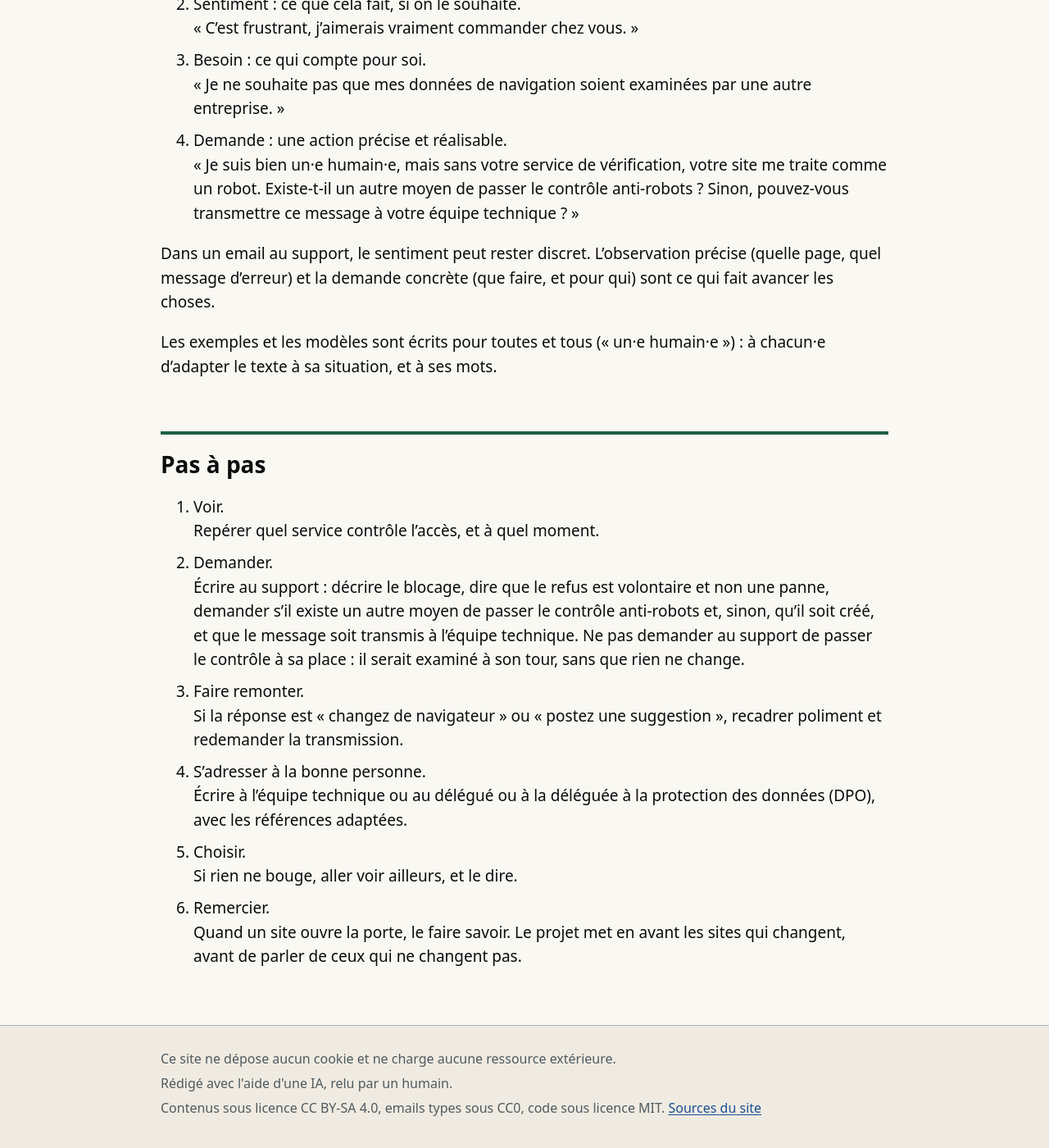
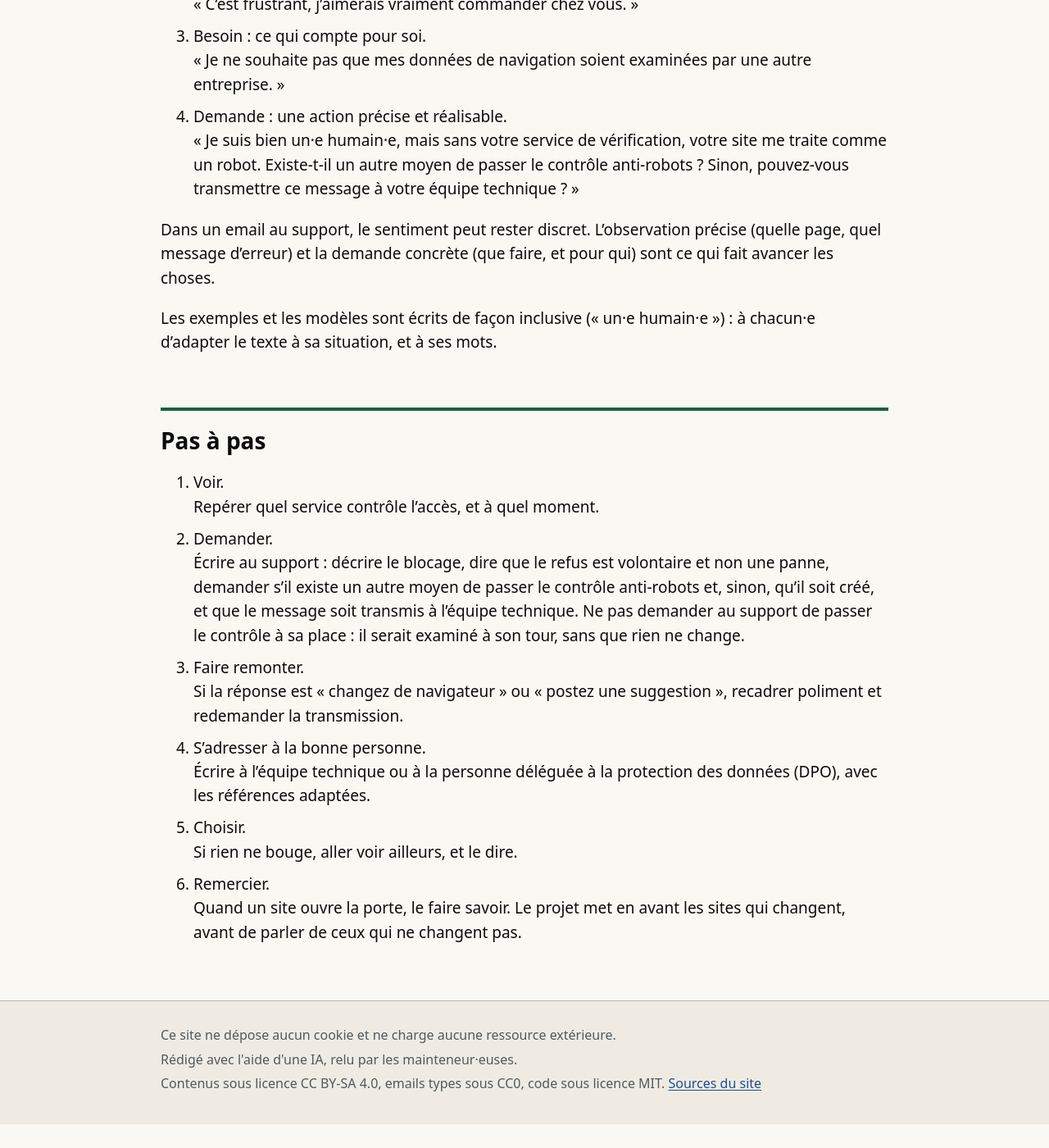
Before and after one commit to sandrock/entree-libre, a Jekyll site: the page built from site/fr/demarche.md, in a window 1280 px wide and 1400 px high, scrolled down 1700 px. Shown: the whole window at 82% size. Built offline with Jekyll 4.4.1, drawn with Linux system fonts in a browser that asks for light colours; after the commit the page ends 3071 px from its top, so only the background shows below that; some of the changed text lies outside the part shown.

Commit message:
Pages: lighter inclusive wording and varied vocabulary
Co-Authored-By: Claude Opus 5.5 <noreply@anthropic.com>

```diff
--- a/site/_data/i18n.yml
+++ b/site/_data/i18n.yml
@@ -14,5 +14,5 @@ fr:
       url: /fr/intentions/
   licence: "Contenus sous licence CC BY-SA 4.0, emails types sous CC0, code sous licence MIT."
   sources: Sources du site
-  ai: Rédigé avec l'aide d'une IA, relu par un humain.
+  ai: Rédigé avec l'aide d'une IA, relu par les mainteneur·euses.
   privacy: Ce site ne dépose aucun cookie et ne charge aucune ressource extérieure.
--- a/site/fr/demarche.md
+++ b/site/fr/demarche.md
@@ -26,7 +26,7 @@ Le projet s'inscrit dans la tradition de l'action non violente. Gene Sharp (*The
 1. Persuader.
    Écrire aux sites, expliquer le problème, donner des sources. C'est le cœur du projet : les modèles d'emails et les pages pour chaque destinataire.
 2. Ne pas coopérer.
-   Refuser un contrôle qu'on juge excessif, et, si rien ne change, choisir un autre commerçant ou résilier un abonnement en disant pourquoi. C'est un choix de consommateur ou de consommatrice, rien de plus.
+   Refuser un contrôle qu'on juge excessif, et, si rien ne change, choisir un autre commerçant ou résilier un abonnement en disant pourquoi. C'est un choix de consommation, rien de plus.
 3. Construire l'alternative.
    L'idée vient du « programme constructif » de Gandhi : ne pas seulement s'opposer, mais montrer comment faire autrement. Ici, c'est le guide pour les équipes techniques et la présentation de [solutions qui n'imposent pas de tiers](../alternatives/).
 
@@ -49,7 +49,7 @@ La communication non violente (CNV), décrite par Marshall Rosenberg (*Les mots
 
 Dans un email au support, le sentiment peut rester discret. L'observation précise (quelle page, quel message d'erreur) et la demande concrète (que faire, et pour qui) sont ce qui fait avancer les choses.
 
-Les exemples et les modèles sont écrits pour toutes et tous (« un·e humain·e ») : à chacun·e d'adapter le texte à sa situation, et à ses mots.
+Les exemples et les modèles sont écrits de façon inclusive (« un·e humain·e ») : à chacun·e d'adapter le texte à sa situation, et à ses mots.
 
 
 Pas à pas
@@ -62,7 +62,7 @@ Pas à pas
 3. Faire remonter.
    Si la réponse est « changez de navigateur » ou « postez une suggestion », recadrer poliment et redemander la transmission.
 4. S'adresser à la bonne personne.
-   Écrire à l'équipe technique ou au délégué ou à la déléguée à la protection des données (DPO), avec les références adaptées.
+   Écrire à l'équipe technique ou à la personne déléguée à la protection des données (DPO), avec les références adaptées.
 5. Choisir.
    Si rien ne bouge, aller voir ailleurs, et le dire.
 6. Remercier.
```
Also changed, not shown: site/fr/alternatives.md (+8 -8 lines), site/fr/index.md (+1 -1 lines), site/fr/intentions.md (+1 -1 lines), README.md.
